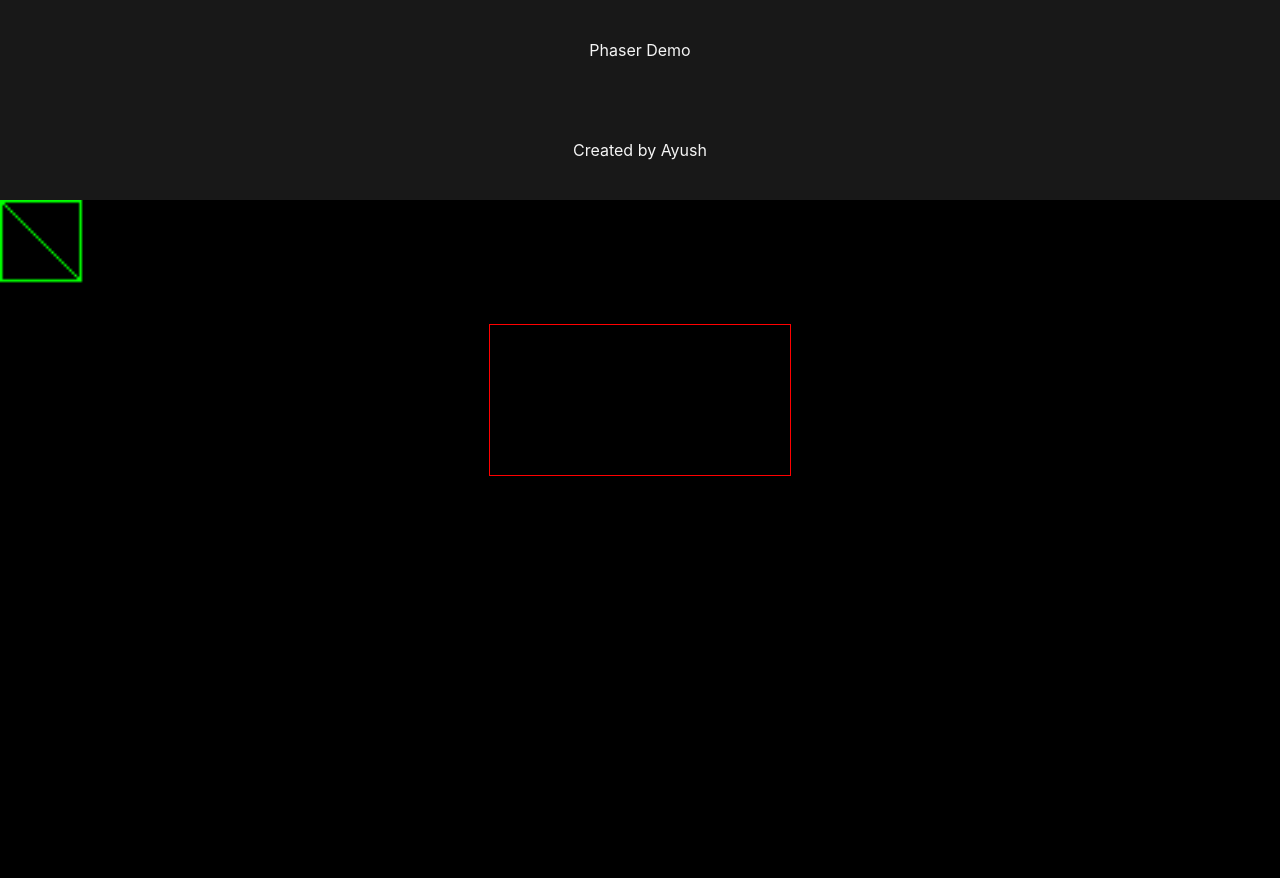
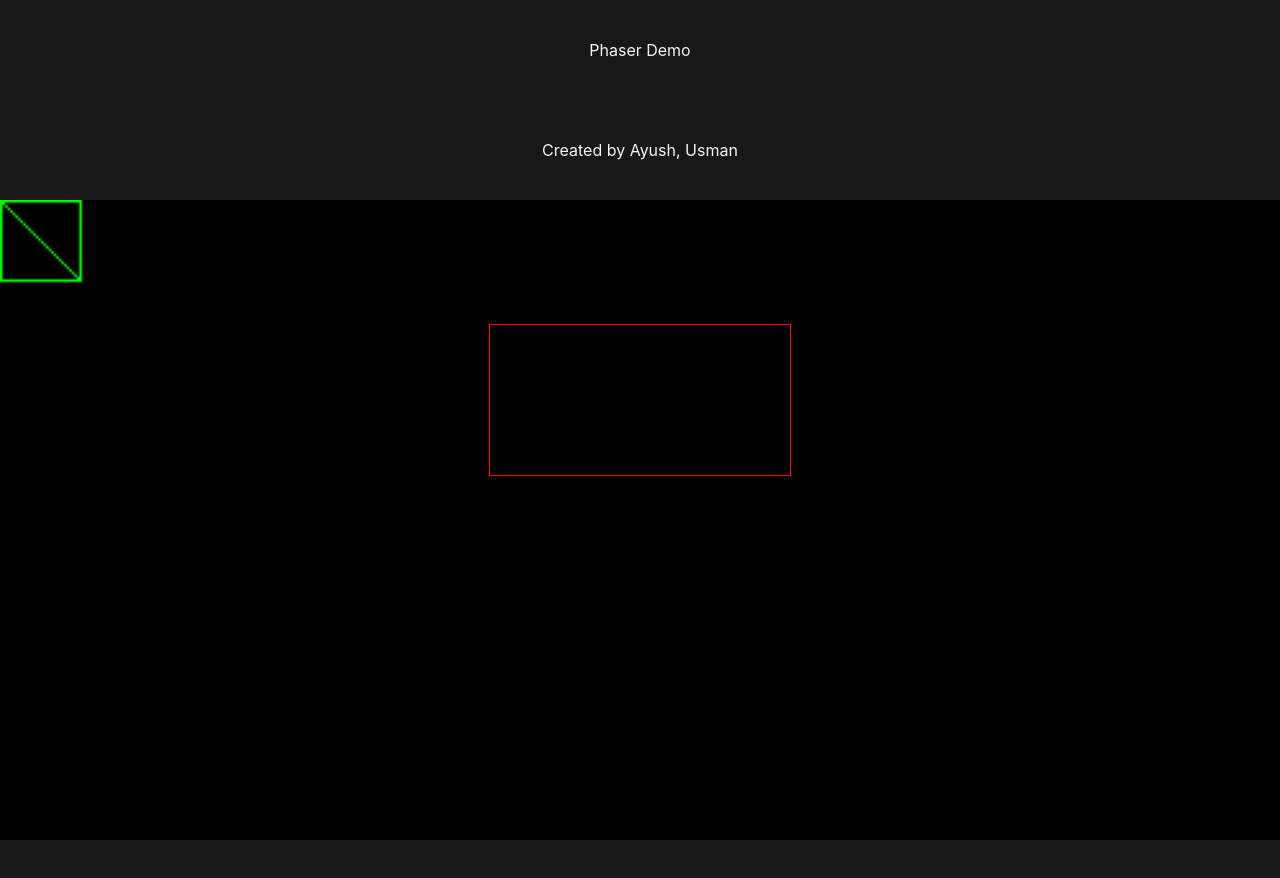
Before and after one commit to Ayush0Chaudhary/the_game, a website built with Vite: page index.html in a window 1280 px wide. After the commit the page ends 840 px from the top, so only its background shows below. Built offline with nearby package versions, Linux system fonts and the light colour scheme; files whose address does not match are found by name.

Commit message:
Added contributor

```diff
--- a/index.html
+++ b/index.html
@@ -14,7 +14,7 @@
       <canvas id="gameCanvas"></canvas>
     </main>
     <footer>
-      <p>Created by Ayush</p>
+      <p>Created by Ayush, Usman</p>
     </footer>
     <script type="module" src="/main.js"></script>
   </body>
--- a/main.js
+++ b/main.js
@@ -26,7 +26,7 @@ class GameScene extends Phaser.Scene {
 const config = {
   typw: Phaser.canvas,
   width: 500,
-  height: 500,
+  height: 250,
   physics: {
     default: 'arcade',
     arcade: {
```
